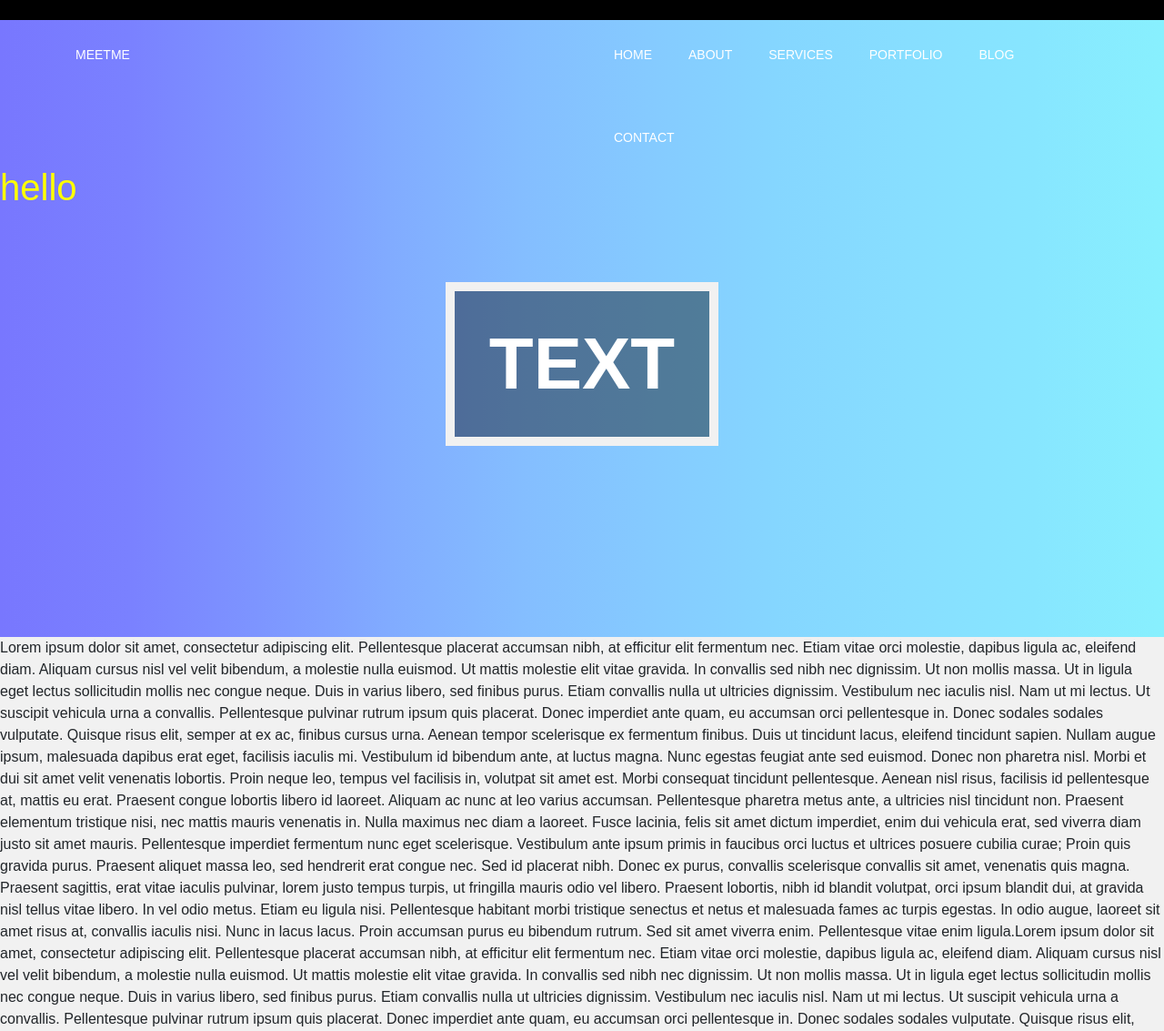
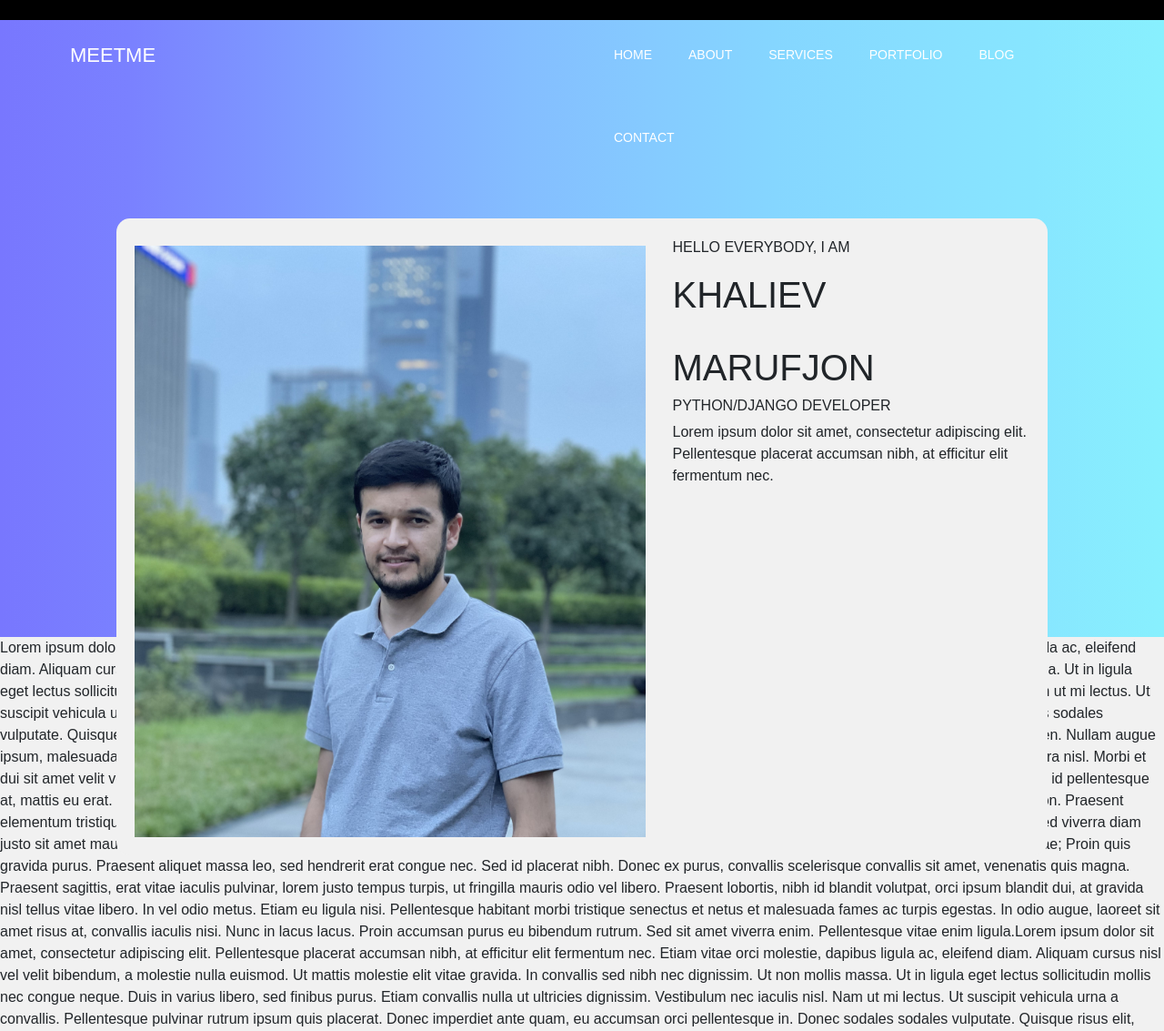
Before and after one commit to marufjon1991/Django_darslar, a Django app: page / in a window 1280 px wide. Shown: the top 1133 px of the page at 91% size. Run offline with Django 3.2, Linux system fonts and the light colour scheme.

Commit message:
new files

```diff
--- a/my_final_project/articles/static/css/style.css
+++ b/my_final_project/articles/static/css/style.css
@@ -4,6 +4,9 @@ body {
   font-family: Arial, Helvetica, sans-serif;
 }
 
+*{
+    box-sizing:border-box;
+}
 .wrapper{
     width:100%;
     height:700px;
@@ -12,6 +15,7 @@ body {
 }
 
 #navbar {
+  z-index: 2;
   background-color: black;
   position: fixed;
   top: -100px;
@@ -40,6 +44,11 @@ body {
     padding:14px!important;
 }
 
+#meetme2{
+    font-size:22px!important;
+    padding:14px!important;
+}
+
 #navbar2 {
   width: 100%;
   display: block;
@@ -56,23 +65,21 @@ body {
   font-size: 14px;
 }
 
-.bg-text {
-  background-color: rgb(0,0,0); /* Fallback color */
-  background-color: rgba(0,0,0, 0.4); /* Black w/opacity/see-through */
-  color: white;
-  font-weight: bold;
-  font-size: 80px;
-  border: 10px solid #f1f1f1;
-  position: fixed;
-  top: 50%;
-  left: 50%;
-  transform: translate(-50%, -50%);
-  z-index: 2;
-  width: 300px;
-  padding: 20px;
-  text-align: center;
+#container-img{
+    position: absolute;
+    width: 80%;
+    height: 700px;
+    background-color:#f1f1f1;
+    left: 10%;
+    top: 30%;
+    border-radius: 15px;
+    padding: 20px;
 }
 
-h1{
-    color: yellow;
+#my_img{
+    margin-top: 10px;
+    width: 100%;
+    height: 650px;
+    background-repeat: no-repeat;
+    background-size: cover;
 }
--- a/my_final_project/templates/home.html
+++ b/my_final_project/templates/home.html
@@ -1,4 +1,5 @@
 {% extends 'base.html' %}
+{% load static %}
 {% block content %}
 
 <body>
@@ -7,7 +8,7 @@
             <div class="container-fluid">
                 <div class="row">
                     <div class="col-6">
-                        <a href="{% url 'home' %}">MEETME</a>
+                        <a href="{% url 'home' %}" id="meetme2">MEETME</a>
                     </div>
                     <div class="col-6">
                         <a href="{% url 'home' %}">HOME</a>
@@ -20,8 +21,34 @@
                 </div>
             </div>
         </div>
-        <div class="bg-text">TEXT</div>
-        <h1>hello</h1>
+        <div class="container-fluid" id="container-img">
+            <div class="row">
+                <div class="col-7">
+                    <div id="my_img" style="background-image: url('{% static 'images/WechatIMG180-min.jpeg' %}')">
+
+                    </div>
+                </div>
+                <div class="col-5">
+                    <div id="ambout_me">
+                        <div>
+                            <p>HELLO EVERYBODY, I AM</p>
+                        </div>
+                        <div>
+                            <h1>KHALIEV</h1>
+                            <br>
+                            <h1>MARUFJON</h1>
+                        </div>
+                        <div>
+                            <h6>PYTHON/DJANGO DEVELOPER</h6>
+                        </div>
+                        <div>
+                            <p>Lorem ipsum dolor sit amet, consectetur adipiscing elit. Pellentesque placerat accumsan
+                                nibh, at efficitur elit fermentum nec.</p>
+                        </div>
+                    </div>
+                </div>
+            </div>
+        </div>
     </div>
 
 <p>Lorem ipsum dolor sit amet, consectetur adipiscing elit. Pellentesque placerat accumsan nibh, at efficitur elit fermentum nec. Etiam vitae orci molestie, dapibus ligula ac, eleifend diam. Aliquam cursus nisl vel velit bibendum, a molestie nulla euismod. Ut mattis molestie elit vitae gravida. In convallis sed nibh nec dignissim. Ut non mollis massa. Ut in ligula eget lectus sollicitudin mollis nec congue neque. Duis in varius libero, sed finibus purus.
```
Also changed, not shown: my_final_project/articles/static/images/WechatIMG180-min.jpeg (added), 3 other files.
